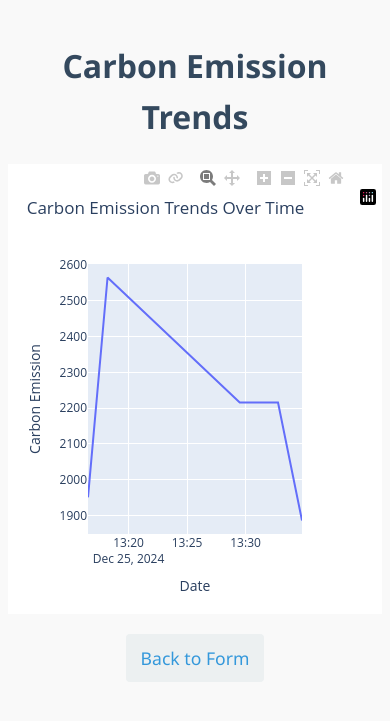
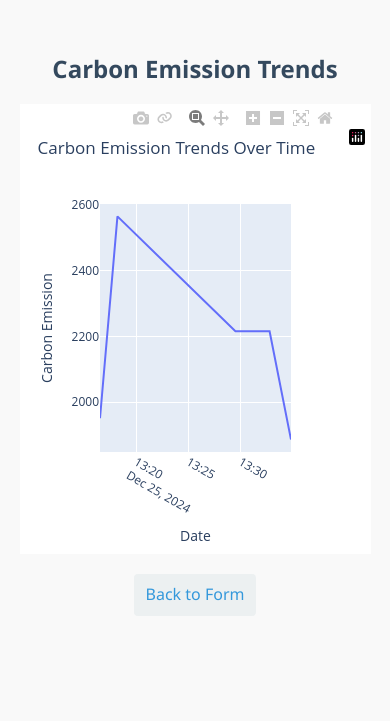
Before and after one commit to rohan4693/Weather-and-air-quality-monitoring-system-using--ML, a Flask app: page /visualize in a window 390 px wide. Shown: the top 721 px of the page. Run offline with Flask 3, Linux system fonts and the light colour scheme; a user stored in the database is signed in; data comes from the database, SQL or seed files in the repository; parts of the project's set-up code (start-up, migrations or seed data) failed here and were passed over.

Commit message:
added responsive changes

```diff
--- a/templates/visualize.html
+++ b/templates/visualize.html
@@ -11,12 +11,21 @@
             color: #333;
             line-height: 1.6;
             text-align: center;
+            margin: 0;
+            padding: 0;
         }
 
         h1 {
             font-size: 2rem;
             color: #34495e;
             margin-top: 40px;
+        }
+
+        .container {
+            width: 90%;
+            max-width: 1200px;
+            margin: 0 auto;
+            padding: 20px;
         }
 
         a {
@@ -35,11 +44,28 @@
             background-color: #3498db;
             color: white;
         }
+
+        @media (max-width: 768px) {
+            h1 {
+                font-size: 1.5rem;
+            }
+
+            a {
+                font-size: 1rem;
+                padding: 8px 12px;
+            }
+
+            .container {
+                padding: 10px;
+            }
+        }
     </style>
 </head>
 <body>
-    <h1>Carbon Emission Trends</h1>
-    <div>{{ plot_html | safe }}</div>
-    <a href="/form">Back to Form</a>
+    <div class="container">
+        <h1>Carbon Emission Trends</h1>
+        <div>{{ plot_html | safe }}</div>
+        <a href="/form">Back to Form</a>
+    </div>
 </body>
 </html>
```
